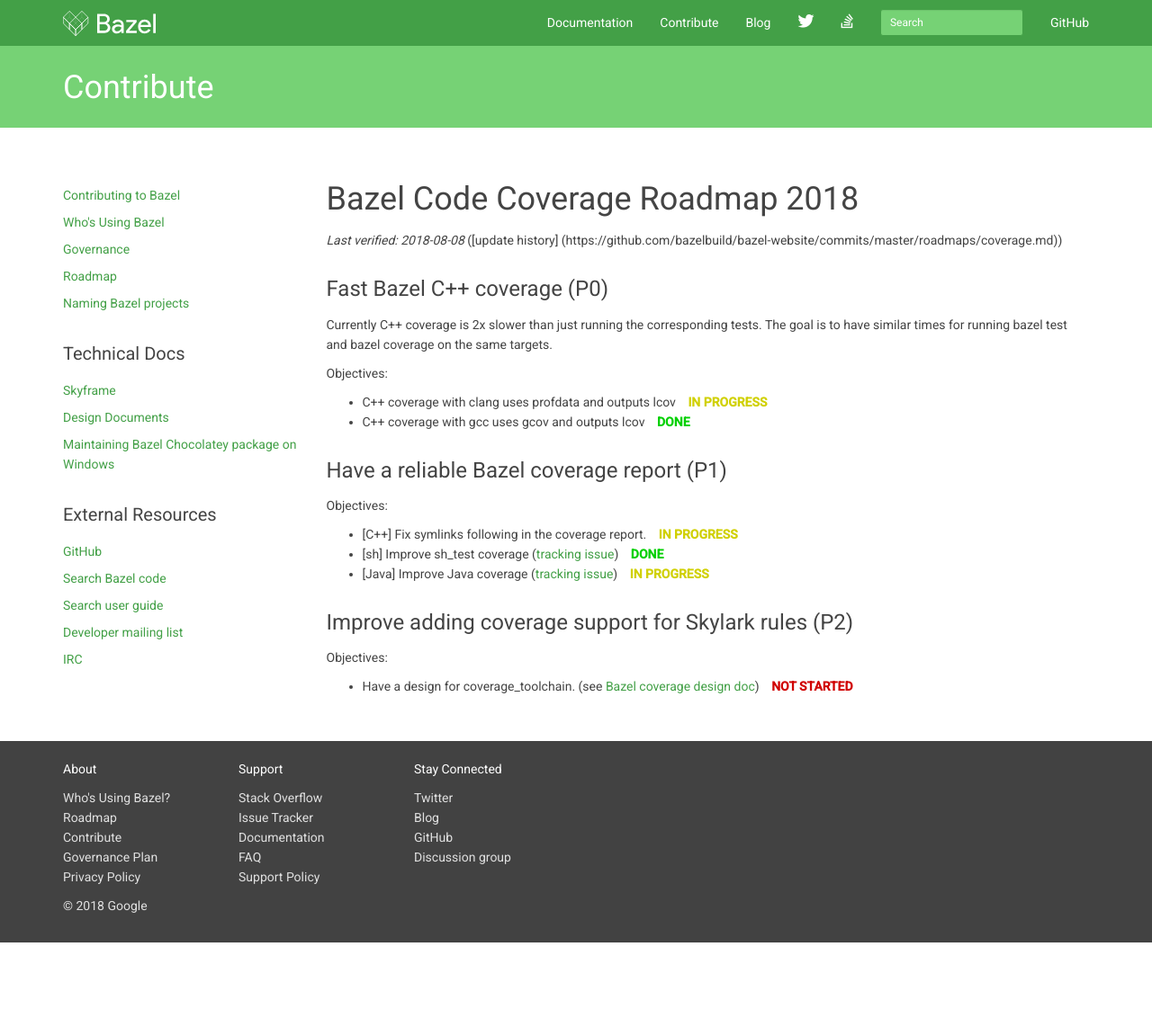
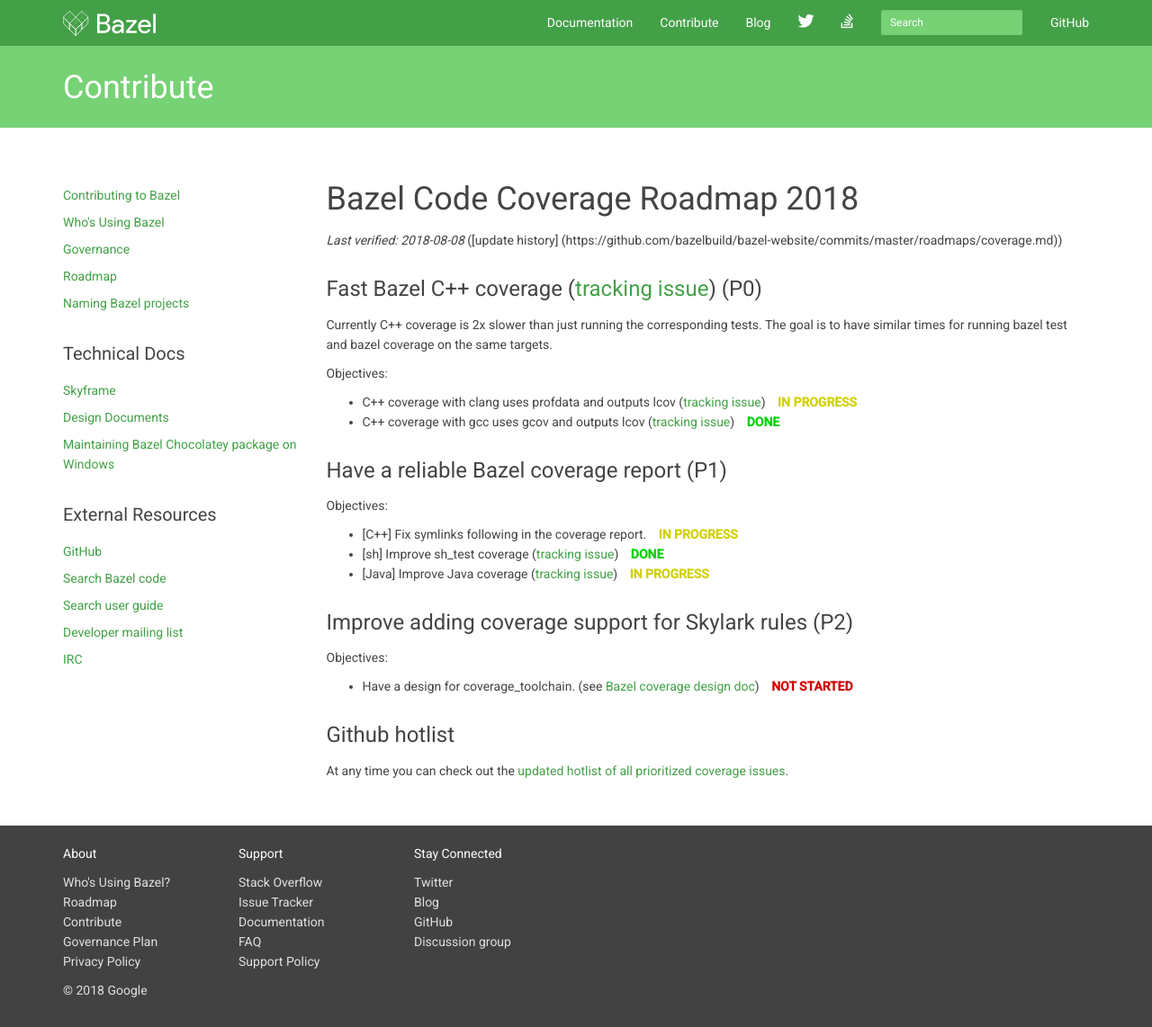
Before and after one commit to bazelbuild/bazel-website, a Jekyll site: the page built from roadmaps/coverage.md, in a window 1280 px wide and 1142 px high. Shown: the whole window at 90% size. Built offline with Jekyll 4.4.1, drawn with Linux system fonts in a browser that asks for light colours; nearby versions of some CDN libraries; library files that are not in the unit come from our copies; Markdown is read by kramdown in place of the engine named in the settings; comment, search, counter and statistics services are not loaded.

Commit message:
Add tracking issues to coverage roadmap. (#138)

```diff
--- a/roadmaps/coverage.md
+++ b/roadmaps/coverage.md
@@ -26,7 +26,7 @@
 *Last verified: 2018-08-08* ([update history]
 (https://github.com/bazelbuild/bazel-website/commits/master/roadmaps/coverage.md))
 
-## Fast Bazel C++ coverage (P0)
+## Fast Bazel C++ coverage ([tracking issue](https://github.com/bazelbuild/bazel/issues/5882)) (P0)
 
 Currently C++ coverage is 2x slower than just running the corresponding tests.
 The goal is to have similar times for running bazel test and bazel coverage on
@@ -34,9 +34,9 @@
 
 Objectives:
 
-* C++ coverage with clang uses profdata and outputs lcov
+* C++ coverage with clang uses profdata and outputs lcov ([tracking issue](https://github.com/bazelbuild/bazel/issues/5881))
  <span class="inprogressstatus">IN PROGRESS</span>
-* C++ coverage with gcc uses gcov and outputs lcov
+* C++ coverage with gcc uses gcov and outputs lcov ([tracking issue](https://github.com/bazelbuild/bazel/issues/5880))
    <span class="donestatus">DONE</span>
 
 ## Have a reliable Bazel coverage report (P1)
@@ -57,3 +57,6 @@
 * Have a design for coverage\_toolchain. (see [Bazel coverage design
   doc](https://docs.google.com/document/d/1-ZWHF-Q-qCKf19ik-t33ie58BkNurrYYzKR4OLtcilY/edit?usp=sharing))
   <span class="notstartedstatus">NOT STARTED</span>
+
+## Github hotlist
+At any time you can check out the [updated hotlist of all prioritized coverage issues](https://github.com/bazelbuild/bazel/issues?q=is%3Aopen+is%3Aissue+label%3Acoverage).
```
